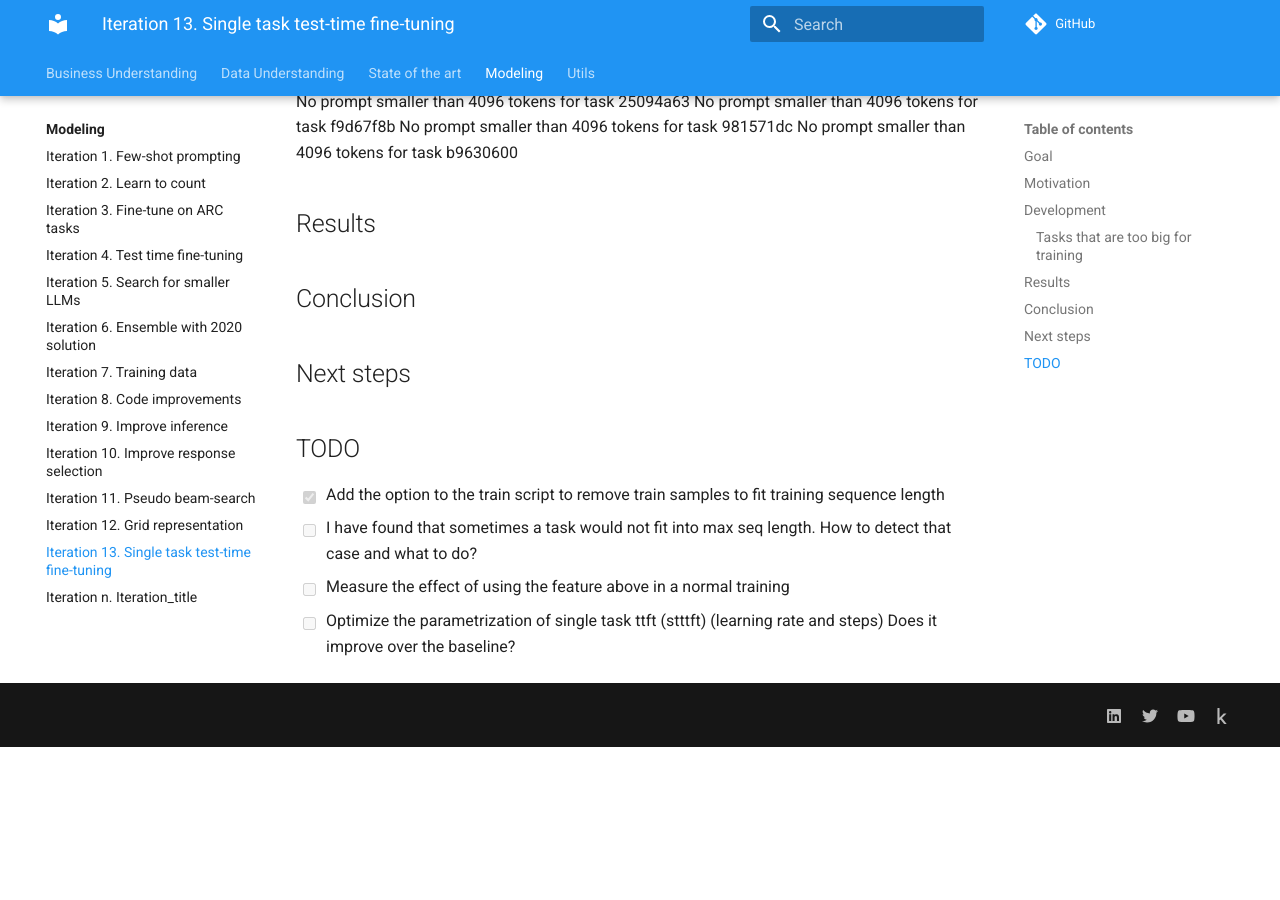
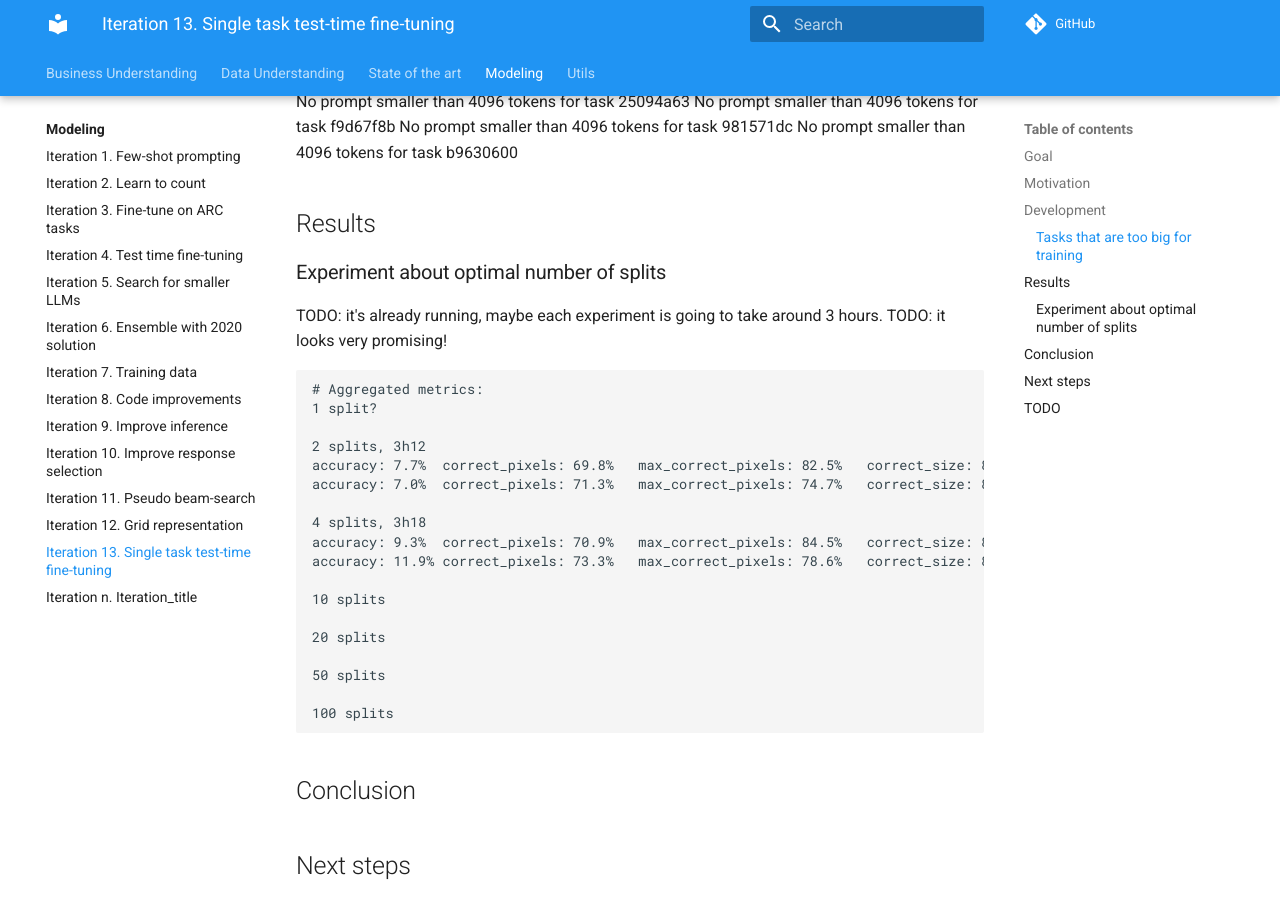
Before and after one commit to zhengjunyao-work/arc24, an MkDocs documentation site: the page built from docs/modeling/Iteration_13_single_task_ttft.md, in a window 1280 px wide and 900 px high, scrolled down 1536 px. Built offline with MkDocs 1.6.1 and Material for MkDocs 9.7.7, drawn with Linux system fonts in a browser that asks for light colours; comment, search, counter and statistics services are not loaded; before the commit the page ends 2283 px from its top, so only the background shows below that.

Commit message:
added first stttft results, very promising

````diff
--- a/docs/modeling/Iteration_13_single_task_ttft.md
+++ b/docs/modeling/Iteration_13_single_task_ttft.md
@@ -58,6 +58,32 @@ No prompt smaller than 4096 tokens for task b9630600
 
 ## Results
 
+### Experiment about optimal number of splits
+
+TODO: it's already running, maybe each experiment is going to take around 3 hours.
+TODO: it looks very promising!
+
+```
+# Aggregated metrics:
+1 split?
+
+2 splits, 3h12
+accuracy: 7.7%	correct_pixels: 69.8%	max_correct_pixels: 82.5%	correct_size: 84.4%	any_correct_size: 87.0%	pass_n: 25.5%	unanswered: 3.0%
+accuracy: 7.0%	correct_pixels: 71.3%	max_correct_pixels: 74.7%	correct_size: 85.0%	any_correct_size: 86.0%	pass_n: 14.0%	unanswered: 1.0%
+
+4 splits, 3h18
+accuracy: 9.3%	correct_pixels: 70.9%	max_correct_pixels: 84.5%	correct_size: 84.7%	any_correct_size: 89.5%	pass_n: 27.5%	unanswered: 3.8%
+accuracy: 11.9%	correct_pixels: 73.3%	max_correct_pixels: 78.6%	correct_size: 85.9%	any_correct_size: 87.9%	pass_n: 23.7%	unanswered: 0.0%
+
+10 splits
+
+20 splits
+
+50 splits
+
+100 splits
+```
+
 ## Conclusion
 
 ## Next steps
````
